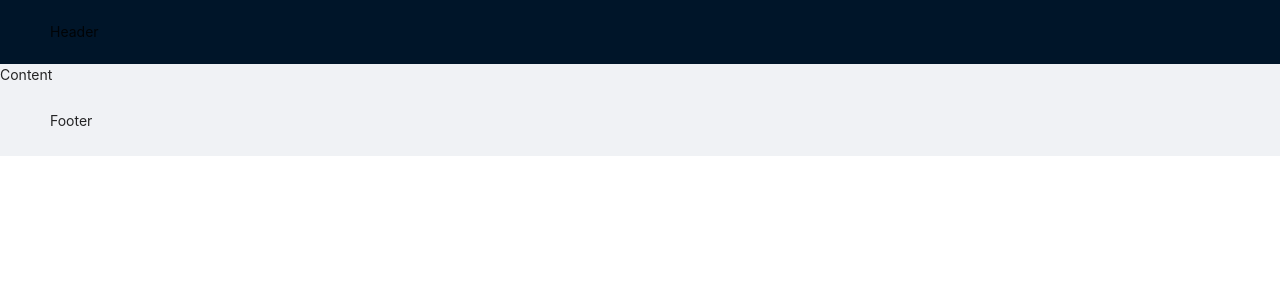
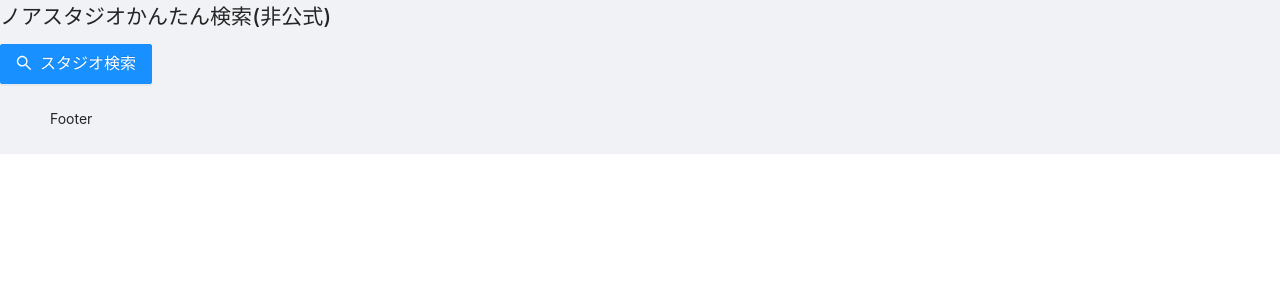
Before and after one commit to hid3h/noa-studio-finder, a React (Create React App) app in the folder frontend/: page / in a window 1280 px wide. Shown: the top 300 px of the page. Built offline with nearby package versions, Linux system fonts and the light colour scheme.

Commit message:
検索ボタン設置

```diff
--- a/frontend/src/App.js
+++ b/frontend/src/App.js
@@ -1,17 +1,34 @@
-import React from 'react';
+import React, { useState } from 'react';
 import 'antd/dist/antd.css';
 import './App.css';
 
 import { Layout } from 'antd';
+import { Button } from 'antd';
+import { SearchOutlined } from '@ant-design/icons';
 
-const { Header, Footer, Sider, Content } = Layout;
+const { Footer, Content } = Layout;
+
+const title = "ノアスタジオかんたん検索(非公式)"
 
 function App() {
+  const [loading, setLoading] = useState(false)
+
+
+  function search() {
+    setLoading(true)
+  }
+
   return (
     <>
       <Layout>
-        <Header>Header</Header>
-        <Content>Content</Content>
+        <h1>{title}</h1>
+        <Content>
+          <div>
+            <Button type="primary" icon={<SearchOutlined />} size='large' loading={loading} onClick={search}>
+              スタジオ検索
+            </Button>
+          </div>
+        </Content>
         <Footer>Footer</Footer>
       </Layout>
     </>
```
